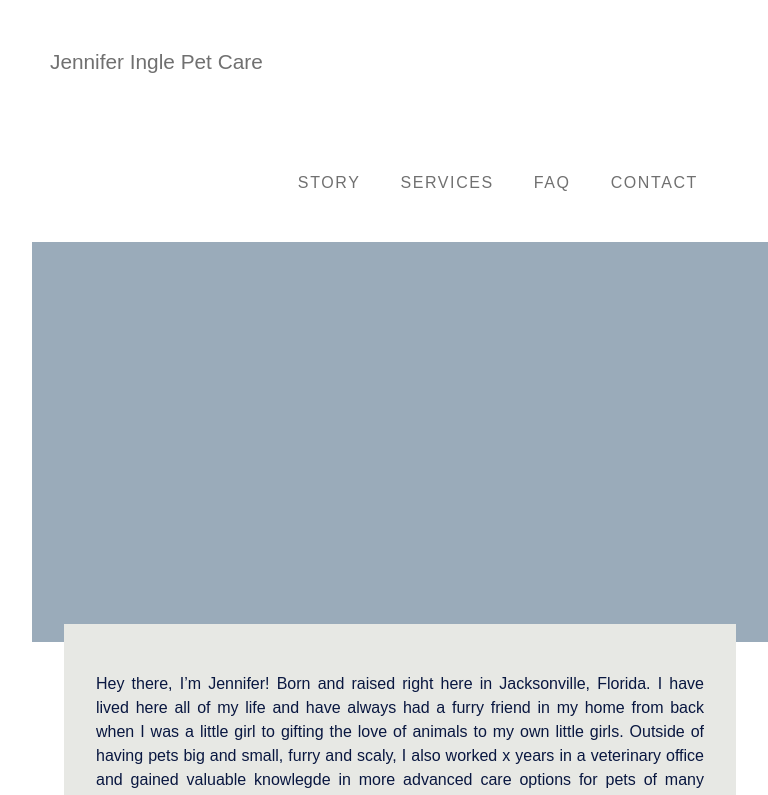
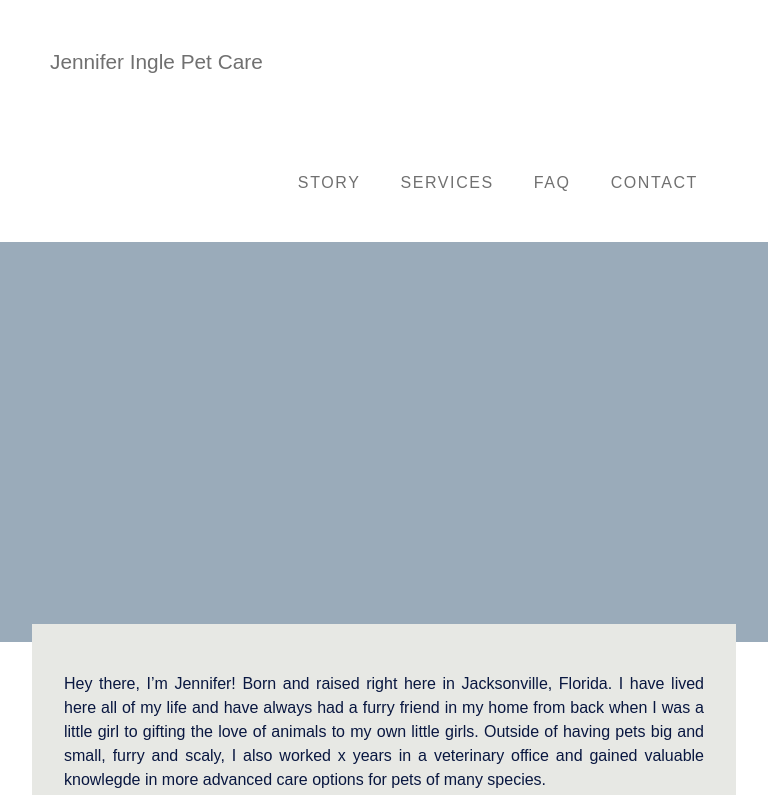
Before and after one commit to tylorkolbeck/petcare, a React (Create React App) app: page /story in a window 768 px wide. Shown: the top 795 px of the page. Built offline with nearby package versions, Linux system fonts and the light colour scheme; a web font is replaced by a local one.

Commit message:
adding padding on story page

```diff
--- a/src/Components/Story/Story.css
+++ b/src/Components/Story/Story.css
@@ -43,6 +43,11 @@
 
 
 @media (min-width: 768px) and (max-width: 1024px) {
+
+    .Story__container {
+        padding-left: 0px;
+    }
+
     .Story__image_box {
         flex: 1 0 100%;
         height: 400px;
@@ -60,6 +65,10 @@
 }
 
 @media(max-width: 768px) {
+    .Story__container {
+        padding-left: 0px;
+    }
+
     .Story__image_box {
         flex: 1 0 100%;
         height: 400px;
```
